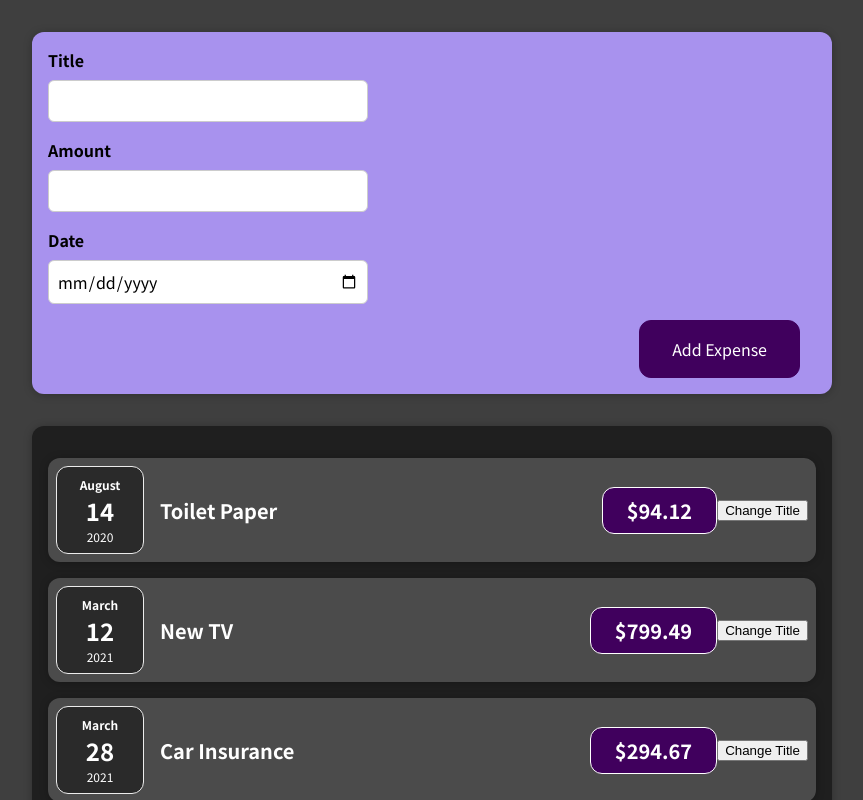
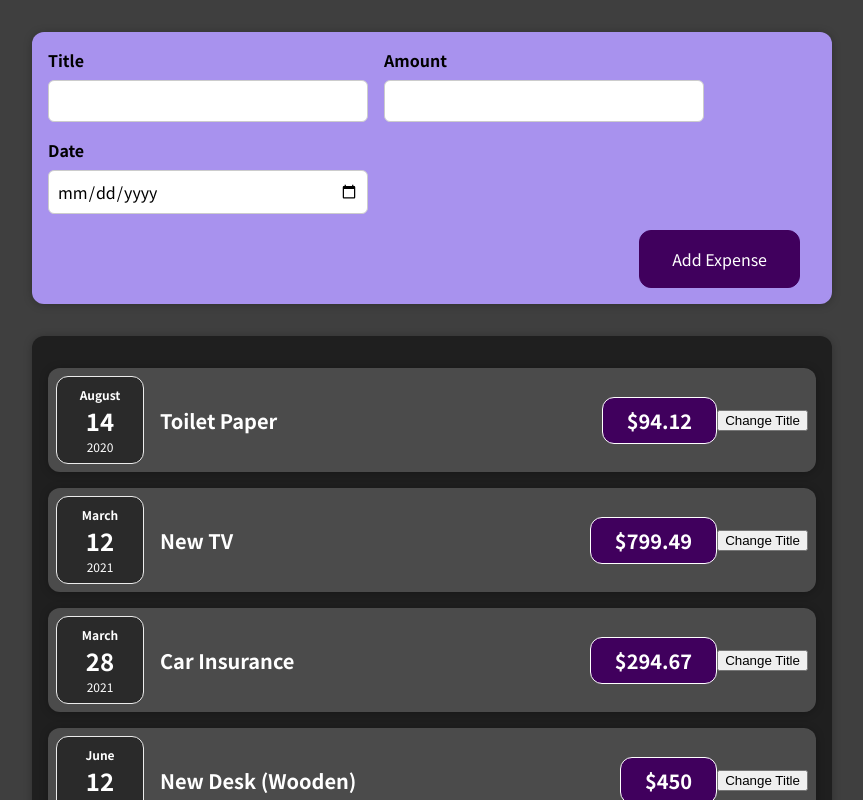
Before and after one commit to AyjayJr/expenses_tracker, a React (Create React App) app: page / in a window 1280 px wide. Shown: the top 800 px of the page, without its empty margins (208-1071 px from the left). Built offline with nearby package versions, Linux system fonts and the light colour scheme.

Commit message:
added two-way binding to form on submission

```diff
--- a/src/components/NewExpenses/ExpenseForm.js
+++ b/src/components/NewExpenses/ExpenseForm.js
@@ -31,6 +31,7 @@ function ExpenseForm() {
 		// });
 
 		// proper way to set states when you are depending on a previous state
+		// must use an arrow function that receives the previous state and returns the new one
 
 		// setUserInput((prevState) => {
 		// 	return {...prevState, userTitle: event.target.value};
@@ -45,24 +46,34 @@ function ExpenseForm() {
 		setUserDate(event.target.value);
 	};
 
+	const submitHandler = (event) => {
+		// this stops the page from sending a request and reloading when the form submit button is pressed
+		event.preventDefault();
+		const expenseDate = {
+			title: userTitle,
+			amouunt: userAmount,
+			date: new Date(userDate)
+		};
+
+		setUserTitle('');
+		setUserAmount('');
+		setUserDate('');
+	};
+
 	return (
-		<form>
+		<form onSubmit={submitHandler}>
 			<div className='new-expense__controls'>
 				<div className='new-expense__control'>
 					<label>Title</label>
-					<input type='text' onChange={titleChangeHandler} />
+					<input type='text' value={userTitle} onChange={titleChangeHandler} />
 				</div>
-			</div>
-			<div className='new-expense__controls'>
 				<div className='new-expense__control'>
 					<label>Amount</label>
-					<input type='number' min='0.01' step='0.01' onChange={amountChangeHandler} />
+					<input type='number' min='0.01' value={userAmount} step='0.01' onChange={amountChangeHandler} />
 				</div>
-			</div>
-			<div className='new-expense__controls'>
 				<div className='new-expense__control'>
 					<label>Date</label>
-					<input type='date' min='2019-01-01' step='2022-12-31' onClick={dateChangeHandler} />
+					<input type='date' min='2019-01-01' value={userDate} max='2023-12-31' onChange={dateChangeHandler} />
 				</div>
 			</div>
 			<div className="new-expense__actions">
```
